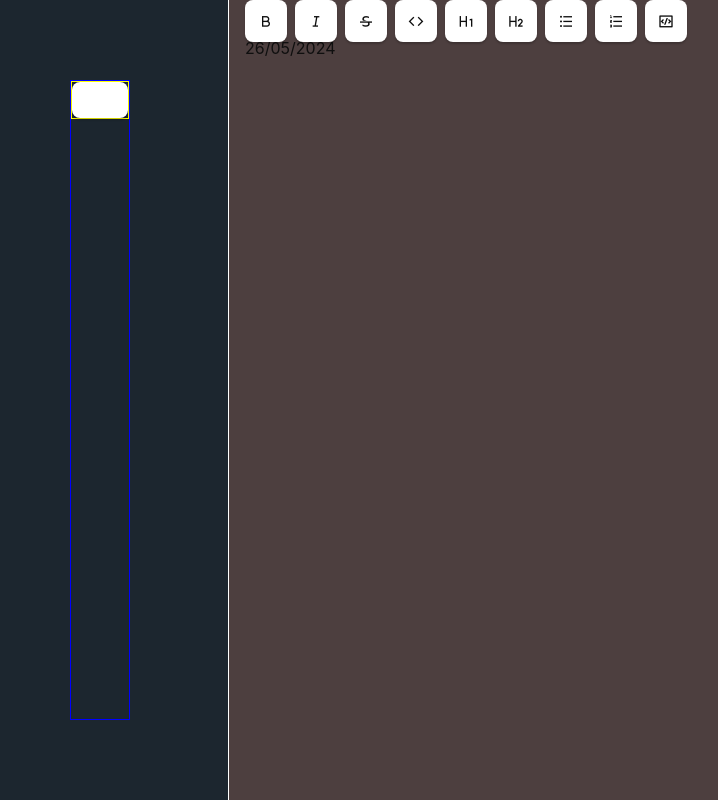
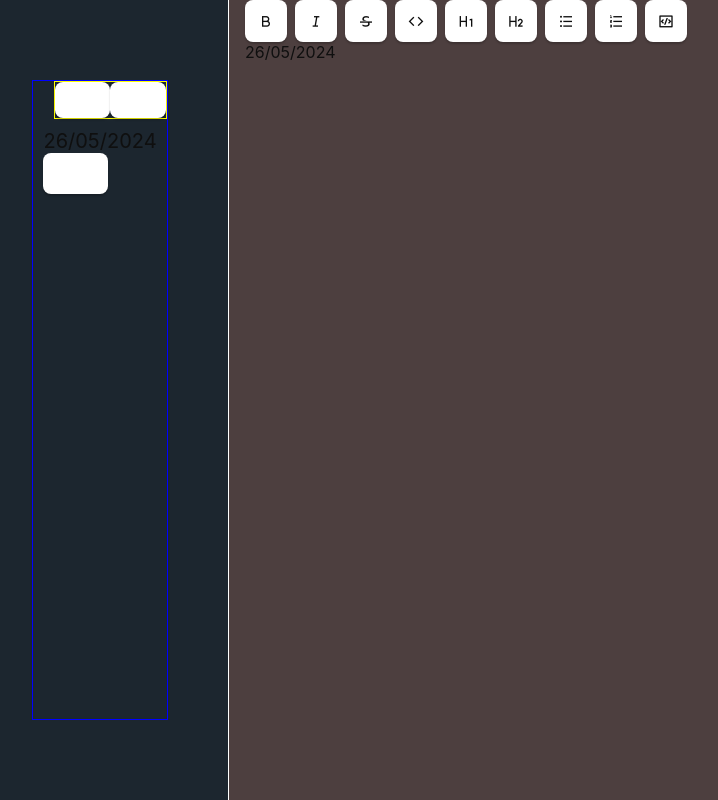
Before and after one commit to mkacki98/hackpad, a React (Vite) app: page / in a window 1280 px wide. Both pictures are taken after a click on the button 128 px from the left and 100 px from the top of the page. Shown: the whole page, without its empty margins (28-746 px from the left). Built offline with nearby package versions, Linux system fonts and the light colour scheme; a web font is replaced by a local one.

Commit message:
Basic operations work fine.

```diff
--- a/src/App.tsx
+++ b/src/App.tsx
@@ -1,24 +1,21 @@
 import './App.css';
-import './output.css'
 
 import MainEditor from "./components/MainEditor";
 import Sidebar from "./components/Sidebar";
-import useNotepads from './hooks/useNotepads';
+import useNotes from './hooks/useNotes';
 
 export default function App() {
-  const { notepads, selectedNotepad, saveNotepad, deleteNotepad, loadNotepadContent, setSelectedNotepad, clearEditor} = useNotepads();
+  const { allNotes, displayedNote, saveNote, deleteNote, loadNoteContent, createNote} = useNotes();
 
   return (
     <div className="app">
       <Sidebar
-        notepads={notepads}
-        saveNotepad={saveNotepad}
-        loadNotepadContent={loadNotepadContent}
-        deleteNotepad={deleteNotepad}
-        selectedNotepad={selectedNotepad}
-        clearEditor = {clearEditor}
+        Notes={allNotes}
+        loadNoteContent={loadNoteContent}
+        deleteNote={deleteNote}
+        createNote = {createNote}
       />
-      <MainEditor selectedNotepad={selectedNotepad} setSelectedNotepad={setSelectedNotepad} saveNotepad={saveNotepad}/>
+      <MainEditor displayedNote={displayedNote} saveNote={saveNote} />
     </div>
   );
 }
--- a/src/components/MainEditor.tsx
+++ b/src/components/MainEditor.tsx
@@ -3,51 +3,66 @@ import StarterKit from "@tiptap/starter-kit";
 import Menubar from "./Menubar";
 import { useEffect } from "react";
 
-interface Notepad {
-  title: string;
+interface Note {
+  id: string;
+  headline: string;
   content: string;
 }
+
 interface MainEditorProps {
-  selectedNotepad: Notepad;
-  setSelectedNotepad: (notepad: Notepad) => void;
-  saveNotepad: (title: string, content: string) => void;
+  displayedNote: Note;
+  saveNote: (id: string, headline: string, content: string) => void;
 }
 
-export default function MainEditor({ selectedNotepad, setSelectedNotepad, saveNotepad}: MainEditorProps) {
+export default function MainEditor({ displayedNote, saveNote}: MainEditorProps) {
 
-  // If text is changed in the editor, update the selectedNotepad content
+
+  const headlineEditor = useEditor({
+    extensions: [StarterKit],
+    content: '',
+
+    onUpdate: () => {
+      let newTitle = headlineEditor?.getHTML();
+      if (newTitle !== undefined) {
+        console.log("New title to save: ", newTitle, "Old title: ", displayedNote.headline);
+        //newTitle = newTitle.replace(/<\/?p>/g, '');
+        console.log("New title to save: ", newTitle, "Old title: ", displayedNote.headline);
+        saveNote(displayedNote.id, newTitle, displayedNote.content);
+      }
+    }
+  })
+
   const editor = useEditor({
     extensions: [StarterKit],
     content: ``,
 
     onUpdate: () => {
-      let newContent = editor?.getHTML() || "";
-      if (!newContent.startsWith('<h2>')) {
-        newContent = `<h2>${selectedNotepad.title}</h2>` + newContent;
+      let newContent = editor?.getHTML();
+      if (newContent !== undefined) {
+        console.log("New content to save: ", newContent, "Old content: ", displayedNote.content);
+        saveNote(displayedNote.id, displayedNote.headline, newContent);
       }
-      setSelectedNotepad({
-        title: selectedNotepad.title,
-        content: newContent
-      });
-      saveNotepad(selectedNotepad.title, newContent);
     },
   });
 
-  // When editor changes (new text is being written);
-  // or Sidebar sets a new notepad, set the content in the editor
+
   useEffect(() => {
-    console.log("Setting content in editor.");
-    if (selectedNotepad !== null && selectedNotepad !== undefined) {
-      // If some notepad is selected, set its content in the editor
-      editor?.commands.setContent(selectedNotepad.content, false, { preserveWhitespace: "full" });
+    console.log("usingEffect in MainEditor")
+    if (displayedNote) {
+      headlineEditor?.commands.setContent(displayedNote.headline);
+      editor?.commands.setContent(displayedNote.content);
     } else {
-      editor?.commands.setContent(`<h2>${new Date().toLocaleString()}</h2>`);
+      headlineEditor?.commands.setContent("This is where the headline of the note goes.", false, { preserveWhitespace: "full" });
+      editor?.commands.setContent("Create a new note with a button on the sidebar.", false, { preserveWhitespace: "full" });
     }
-  }, [selectedNotepad]);
+  }, [displayedNote, headlineEditor, editor]);
 
   return (
     <div className="main-editor">
       {editor ? <Menubar editor={editor} /> : null}
+      <div className="headline-editor">
+        <EditorContent editor={headlineEditor} />
+      </div>
       <EditorContent editor={editor} />
     </div>
   );
--- a/src/components/Sidebar.tsx
+++ b/src/components/Sidebar.tsx
@@ -1,42 +1,43 @@
-interface Notepad
+interface Note
 {
-  title: string;
+  id: string;
+  headline: string;
   content: string;
 }
 
 interface SidebarProps {
-  notepads: Notepad[];
-  saveNotepad: (title: string, content: string) => void;
-  loadNotepadContent: (notepad: Notepad) => void;
-  deleteNotepad:  (notepad: Notepad) => void;
-  clearEditor: () => void;
-  selectedNotepad: Notepad;
+  Notes: Note[];
+  loadNoteContent: (Note: Note) => void;
+  deleteNote:  (Note: Note) => void;
+  createNote: () => void;
 }
 
-const Sidebar = ({ notepads, loadNotepadContent, selectedNotepad, deleteNotepad, clearEditor }: SidebarProps) => {
-  const showNotepad = (notepad: Notepad) => {
-    console.log("Using showNotepad.")
-    loadNotepadContent(notepad);
+const Sidebar = ({ Notes, loadNoteContent, deleteNote, createNote }: SidebarProps) => {
+
+  const displayNewNote = (Note: Note) => {
+    loadNoteContent(Note);
   };
-
 
   return (
     <div className="sidebar">
       <div className="sidebar-container">
         <div className="sidebar-tools">
-          <button onClick={clearEditor} className="new-note">
-        <img src="/public/new-note.png" alt="NewNote" className="new-note-icon" />
+          <button onClick={createNote} className="new-note-button">
+            <img src="/new-note.png" alt="NewNote" className="new-note-icon" />
+          </button>
+          <button onClick={createNote} className="new-note-button">
+            <img src="/new-note.png" alt="NewNote" className="new-note-icon" />
           </button>
         </div>
-        <div className='daybook-container'>
-        <div className="entries-container">
-          {notepads.map((notepad: Notepad, index) => (
-            <div key={index} className="entries entry-container">
-              <div onClick={() => showNotepad(notepad)}>
-                {notepad.title}
+        <div className='entries-containers'>
+          <div className="entries">
+            {Notes.map((Note: Note, index) => (
+              <div key={index} className="entry" onClick={() => displayNewNote(Note)}>
+              <div onClick={(e) => e.stopPropagation()}>
+                  {Note.headline}
                 </div>
-              <button onClick={() => deleteNotepad(notepad)} className="no-hoover-button">
-                <img src="/public/delete.svg" alt="Delete" className="delete-icon" />
+                <button onClick={(e) => {e.stopPropagation(); deleteNote(Note);}} className="delete-button">
+                  <img src="/delete.svg" alt="Delete" className="delete-icon" />
                 </button>
               </div>
             ))}
@@ -47,5 +48,4 @@ const Sidebar = ({ notepads, loadNotepadContent, selectedNotepad, deleteNotepad,
   );
 };
 
-
 export default Sidebar;
--- a/src/hooks/useNotepads.tsx
+++ /dev/null
@@ -1,102 +0,0 @@
-import { useState, useEffect } from 'react';
-
-interface Notepad {
-  title: string;
-  content: string;
-}
-
-export default function useNotepads() {
-  const [notepads, setNotepads] = useState<Notepad[]>([]);
-  const [selectedNotepad, setSelectedNotepad] = useState({ title: '', content: '' });
-
-  useEffect(() => {
-    // load from locastorage on mount
-    // const loadNotepads = () => {
-    //   try {
-    //     const savedNotepadsData = localStorage.getItem('notepads');
-    //     const savedNotepads = savedNotepadsData ? JSON.parse(savedNotepadsData) : [];
-    //     setNotepads(savedNotepads);
-    //   } catch (error) {
-    //     console.error('Err  or loading notepads on mount:', error);
-
-    // };
-    const deleteAllnotepads = () => {
-      try {
-        setNotepads([]);
-        localStorage.setItem('notepads', JSON.stringify([]));
-      } catch (error) {
-        console.error('Error deleting all notepads:', error);
-      }
-    };
-
-    deleteAllnotepads();
-    //loadNotepads();
-  }, []);
-
-
-  const clearEditor = () => {
-    console.log("Using clearEditor.");
-    const currentDate = new Date();
-    let formattedDate = `${currentDate.getDate().toString().padStart(2, '0')}/${(currentDate.getMonth() + 1).toString().padStart(2, '0')}/${currentDate.getFullYear()}`;
-
-    const sameDateNotepads = notepads.filter(notepad => notepad.title.startsWith(formattedDate));
-    if (sameDateNotepads.length > 0) {
-      formattedDate += ` (${sameDateNotepads.length + 1})`;
-    }
-
-    setSelectedNotepad({ title: formattedDate, content: `<h2>${formattedDate}</h2>` });
-  }
-
-  const saveNotepad = async (title: string, content: string) => {
-    console.log("Using saveNotepad.")
-    try {
-      const existingNotepadIndex = notepads.findIndex(notepad => notepad.title === title);
-
-      let updatedNotepads;
-      if (existingNotepadIndex !== -1) {
-        // Notepad with the same title exists, overwrite it
-        updatedNotepads = [...notepads];
-        updatedNotepads[existingNotepadIndex] = { title, content };
-      } else {
-        // No notepad with the same title, create a new one
-        const newNotepad = { title, content };
-        updatedNotepads = [...notepads, newNotepad];
-      }
-
-      setNotepads(updatedNotepads);
-      localStorage.setItem('notepads', JSON.stringify(updatedNotepads));
-    } catch (error) {
-      console.error('Error saving notepad:', error);
-    }
-  };
-
-  const deleteNotepad = (notepad: Notepad) => {
-    console.log("Using deleteNotepad.")
-    try {
-      const updatedNotepads = notepads.filter(n => n.title !== notepad.title);
-      setNotepads(updatedNotepads);
-      localStorage.setItem('notepads', JSON.stringify(updatedNotepads));
-      if (selectedNotepad.title === notepad.title) {
-        setSelectedNotepad({ title: '', content: '' });
-      }
-    } catch (error) {
-      console.error('Error deleting notepad:', error);
-    }
-  };
-
-  const loadNotepadContent = (notepad: Notepad) => {
-    console.log("Using loadNotepadContent.")
-    try {
-      const savedNotepadsData = localStorage.getItem('notepads');
-      const savedNotepads = savedNotepadsData ? JSON.parse(savedNotepadsData) : [];
-      const selectedNotepad = savedNotepads.find((existingNotepad: Notepad) => existingNotepad.title === notepad.title);
-      if (selectedNotepad) {
-        setSelectedNotepad(selectedNotepad);
-      }
-    } catch (error) {
-      console.error('Error loading notepad content to the main interface:', error);
-    }
-  };
-
-  return { notepads, selectedNotepad, saveNotepad, deleteNotepad, loadNotepadContent, setSelectedNotepad, clearEditor};
-}
--- /dev/null
+++ b/src/hooks/useNotes.tsx
@@ -0,0 +1,117 @@
+import { useState, useEffect } from 'react';
+import { v4 as uuidv4 } from 'uuid';
+
+interface Note {
+  id: string;
+  headline: string;
+  content: string;
+}
+
+
+export default function useNotes() {
+  const [allNotes, setAllNotes] = useState<Note[]>([]);
+  const [displayedNote, setDisplayedNoteState] = useState({id: '', headline: '', content: '' });
+
+  const setDisplayedNote = (id: string, headline: string, content: string): void => {
+    setDisplayedNoteState({ id, headline, content });
+  };
+
+  useEffect(() => {
+    // load from locastorage on mount
+    // const loadNotes = () => {
+    //   try {
+    //     const savedNotesData = localStorage.getItem('notes');
+    //     const savedNotes = savedNotesData ? JSON.parse(savedNotesData) : [];
+    //     setAllNotes(savedNotes);
+    //   } catch (error) {
+    //     console.error('Err  or loading Notes on mount:', error);
+
+    // };
+    const deleteAllNotes = () => {
+      try {
+        setAllNotes([]);
+        localStorage.setItem('notes', JSON.stringify([]));
+      } catch (error) {
+        console.error('Error deleting all Notes:', error);
+      }
+    };
+
+    deleteAllNotes();
+    //loadNotes();
+  }, []);
+
+
+  const createNote = () => {
+    const id = uuidv4();
+
+    const currentDate = new Date();
+    let formattedDate = `${currentDate.getDate().toString().padStart(2, '0')}/${(currentDate.getMonth() + 1).toString().padStart(2, '0')}/${currentDate.getFullYear()}`;
+
+    const newNote = {id: id, headline: formattedDate, content: ``};
+    saveNote(newNote);
+    setDisplayedNote(newNote.id, newNote.headline, newNote.content);
+  }
+
+  async function saveNote(note: Note): Promise<void>;
+  async function saveNote(id: string, headline: string, content: string): Promise<void>;
+  async function saveNote(idOrNote: string | Note, headline?: string, content?: string): Promise<void> {
+    let note: Note;
+
+    if (typeof idOrNote === 'string') {
+      note = { id: idOrNote, headline: headline!, content: content! };
+    } else {
+      note = idOrNote;
+    }
+
+    try {
+      const existingNoteIndex = allNotes.findIndex(n => n.id === note.id);
+
+      let updatedNotes;
+      if (existingNoteIndex !== -1) {
+        console.log("Note with ID, ", note.id, " found, updating it with:", note.headline, " and ", note.content)
+        updatedNotes = [...allNotes];
+        updatedNotes[existingNoteIndex] = note;
+      } else {
+        console.log("Note with ID, ", note.id, " not found, creating a new one.")
+        updatedNotes = [...allNotes, note];
+      }
+      setAllNotes(updatedNotes);
+      localStorage.setItem('notes', JSON.stringify(updatedNotes));
+
+    } catch (error) {
+      console.error('Error in saveNote: ', error);
+    }
+  };
+
+  useEffect(() => {
+    console.log("All notes after successful saving: ", allNotes);
+  }, [allNotes]);
+
+  const deleteNote = (Note: Note) => {
+    try {
+      const updatedNotes = allNotes.filter(n => n.id !== Note.id);
+      localStorage.setItem('notes', JSON.stringify(updatedNotes));
+      setAllNotes(updatedNotes);
+
+    } catch (error) {
+      console.error('Error in deleteNote:', error);
+    }
+  };
+
+  const loadNoteContent = (Note: Note) => {
+    console.log("Currently loaded note: ", displayedNote.headline, "Loading note: ", Note.headline)
+    try {
+      const savedNotesData = localStorage.getItem('notes');
+      const savedNotes = savedNotesData ? JSON.parse(savedNotesData) : [];
+      const selectedNote = savedNotes.find((existingNote: Note) => existingNote.id === Note.id);
+
+      if (selectedNote) {
+        setDisplayedNote(selectedNote.id, selectedNote.headline, selectedNote.content);
+      }
+    } catch (error) {
+      console.error('Error loading Note content to the main interface:', error);
+    }
+  };
+
+  return { allNotes, displayedNote, saveNote, deleteNote, loadNoteContent, createNote};
+}
```
Lines whose indentation alone changed are shown as unchanged.
